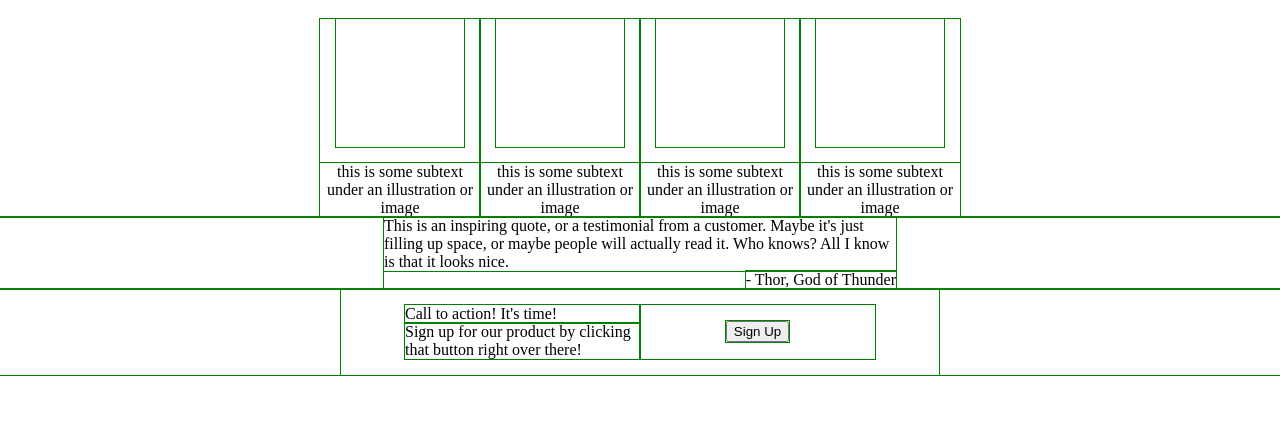
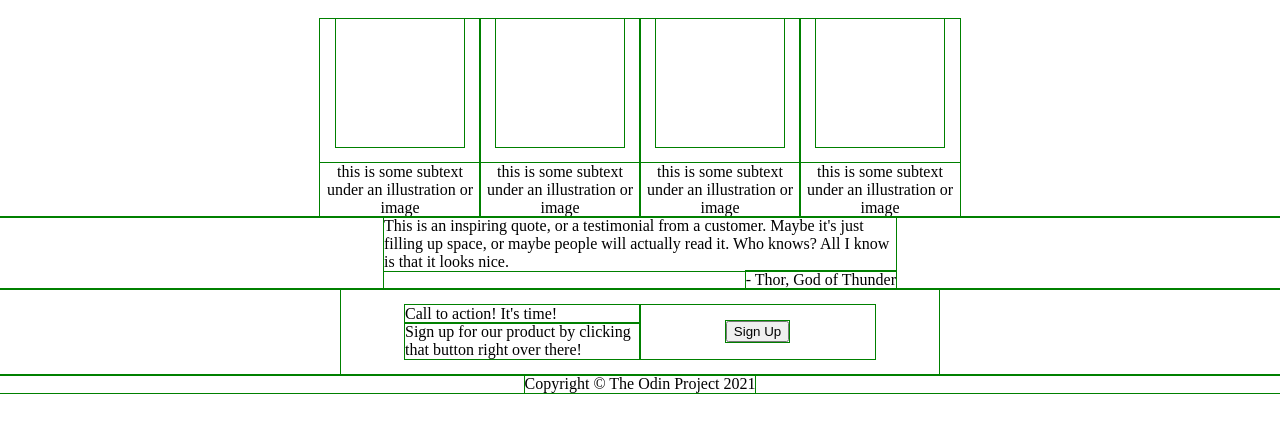
Before and after one commit to kyleyu23/landing-page, a plain HTML site: page index.html in a window 1280 px wide. Shown: the part 173-606 px from the top of the page. Drawn offline with Linux system fonts and the light colour scheme.

Commit message:
add footer layout

```diff
--- a/index.html
+++ b/index.html
@@ -79,6 +79,9 @@
             </div>
         </div>
     </div>
+    <div class="container" id="footer">
+        <p>Copyright © The Odin Project 2021</p>
+    </div>
 </body>
 
 </html>
--- a/style.css
+++ b/style.css
@@ -135,3 +135,11 @@ button#top-page {
     align-items: center;
     flex: 1;
 }
+
+.container#footer {
+    justify-content: center;
+}
+
+.container p {
+    margin: 0px;
+}
```
